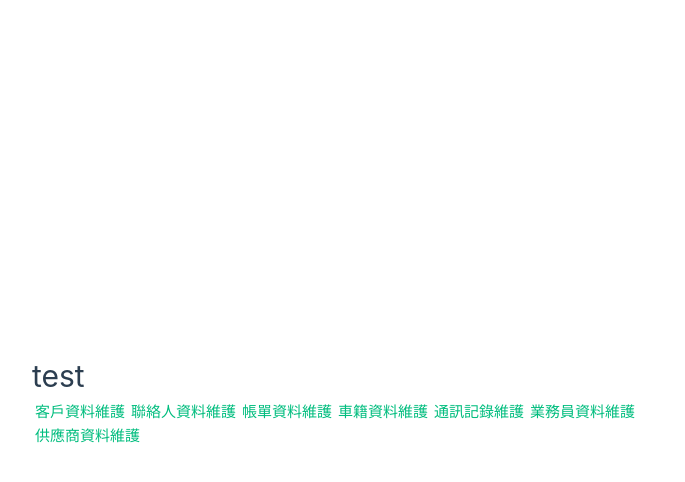
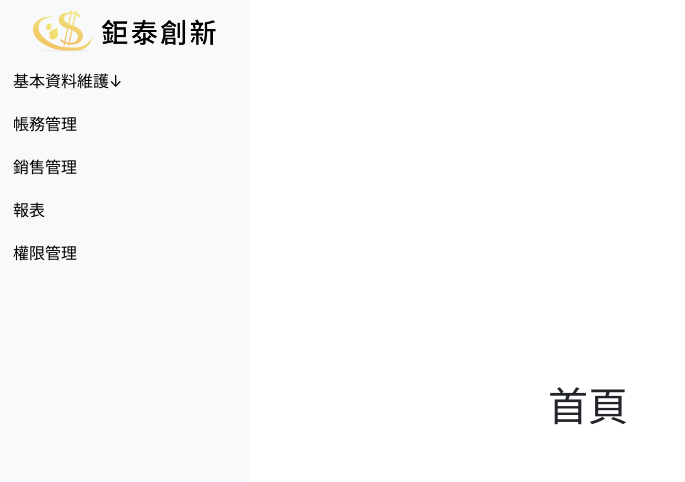
Before and after one commit to mitwitCTC/G-Tai, a Vue app: page / in a window 1280 px wide. Shown: the top 482 px of the page, without its empty margins (0-685 px from the left). Built offline with nearby package versions, Linux system fonts and the light colour scheme.

Commit message:
2024_07_12_ Jason add logo

```diff
--- a/package.json
+++ b/package.json
@@ -11,7 +11,10 @@
   },
   "dependencies": {
     "axios": "^1.7.2",
+    "bootstrap": "^5.3.3",
+    "jquery": "^3.7.1",
     "pinia": "^2.1.7",
+    "popper.js": "^1.16.1",
     "vue": "^3.4.29",
     "vue-axios": "^3.5.2",
     "vue-router": "^4.3.3"
--- a/src/App.vue
+++ b/src/App.vue
@@ -1,11 +1,90 @@
 <script setup>
-import { RouterView } from 'vue-router'
+import { RouterView, useRouter, useRoute } from 'vue-router';
+
+const router = useRouter();
+const route = useRoute();
+
+const goTo = (path) => {
+  if (route.path !== path) {
+    router.push(path);
+  } else {
+    console.log('已在當前路徑，無須前往');
+  }
+};
 </script>
 
 <template>
-  <RouterView />
+  <div class="d-flex">
+    <!-- 側欄 -->
+    <div class="bg-light border-right" id="sidebar-wrapper">
+      <div class="sidebar-heading">
+    <img src="@/assets/logo.png" alt="Logo" class="img-fluid" @click="goTo('/')" />
+    </div>
+      <div class="list-group list-group-flush">
+        <button class="btn btn-light w-100 text-start" data-bs-toggle="collapse" href="#collapseExample1" role="button" aria-expanded="false" aria-controls="collapseExample1">
+          基本資料維護↓
+        </button>
+        <div class="collapse" id="collapseExample1">
+          <button class="btn btn-light w-100 text-start custom-color" @click="() => goTo('/basic-info/customer')">客戶資料維護</button>
+          <button class="btn btn-light w-100 text-start custom-color" @click="() => goTo('/basic-info/contact')">聯絡人資料維護</button>
+          <button class="btn btn-light w-100 text-start custom-color" @click="() => goTo('/basic-info/bill')">帳單資料維護</button>
+          <button class="btn btn-light w-100 text-start custom-color" @click="() => goTo('/basic-info/vehicle')">車籍資料維護</button>
+          <button class="btn btn-light w-100 text-start custom-color" @click="() => goTo('/basic-info/communication-records')">通訊紀錄維護</button>
+          <button class="btn btn-light w-100 text-start custom-color" @click="() => goTo('/basic-info/salesperson')">業務員資料維護</button>
+          <button class="btn btn-light w-100 text-start custom-color" @click="() => goTo('/basic-info/supplier')">供應商資料維護</button>
+        </div>
+        <button class="btn btn-light w-100 text-start" @click="() => goTo('/basic-info/FinanceManagement')">帳務管理</button>
+        <button class="btn btn-light w-100 text-start" @click="() => goTo('/basic-info/SalesControl')">銷售管理</button>
+        <button class="btn btn-light w-100 text-start" @click="() => goTo('/basic-info/ReportManagement')">報表</button>
+        <button class="btn btn-light w-100 text-start" @click="() => goTo('/basic-info/AccessControl')">權限管理</button>
+      </div>
+    </div>
+
+    <!-- 内容区域 -->
+    <div class="container-fluid">
+      <RouterView />
+    </div>
+  </div>
 </template>
 
 <style scoped>
+#sidebar-wrapper {
+  width: 250px;
+  position: fixed;
+  top: 0;
+  left: 0;
+  height: 100%;
+  overflow-y: auto;
+}
+
+.sidebar-heading img {
+  cursor: pointer;
+}
+
+.container-fluid {
+  margin-left: 250px;
+  padding-top: 20px;
+}
+
+.sidebar-heading {
+  padding: 10px;
+  text-align: center;
+}
+
+.img-fluid {
+  max-width: 80%;
+  height: auto;
+}
+
+.btn {
+  margin-bottom: 5px;
+}
+
+.custom-color {
+  background-color: #faca2a;
+}
+.custom-color:hover {
+  background-color: #be4e04;
+}
 
 </style>
--- a/src/components/TheWelcome.vue
+++ /dev/null
@@ -1,20 +0,0 @@
-<template>
-  <h1>{{ text }}</h1>
-  <routerLink to="basic-info/customer">客戶資料維護</routerLink>
-  <routerLink to="basic-info/contact">聯絡人資料維護</routerLink>
-  <routerLink to="basic-info/bill">帳單資料維護</routerLink>
-  <routerLink to="basic-info/vehicle">車籍資料維護</routerLink>
-  <routerLink to="basic-info/communication-records">通訊記錄維護</routerLink>
-  <routerLink to="basic-info/salesperson">業務員資料維護</routerLink>
-  <routerLink to="basic-info/supplier">供應商資料維護</routerLink>
-</template>
-
-<script>
-export default {
-  data() {
-    return {
-      text: "test",
-    };
-  },
-};
-</script>
--- a/src/router/index.js
+++ b/src/router/index.js
@@ -19,9 +19,9 @@ const router = createRouter({
       children: [
         {
           path: 'customer',
-          name: '客戶資料維護',
+          name: '基本資料維護',
           component: () => import('@/views/basic-info/CustomerView.vue'),
-          meta: {title: '客戶資料'}
+          meta: {title: '基本資料維護'}
         },
         {
           path: 'contact',
@@ -59,6 +59,30 @@ const router = createRouter({
           component: () => import('@/views/basic-info/SupplierView.vue'),
           meta: {title: '供應商資料'}
         },
+        {
+          path: 'FinanceManagement',
+          name: '帳務管理',
+          component: () => import('@/views/basic-info/FinanceManagement.vue'),
+          meta: {title: '帳務管理'}
+        },
+        {
+          path: 'SalesControl',
+          name: '銷售管理',
+          component: () => import('@/views/basic-info/SalesControl.vue'),
+          meta: {title: '銷售管理'}
+        },
+        {
+          path: 'ReportManagement',
+          name: '報表',
+          component: () => import('@/views/basic-info/ReportManagement.vue'),
+          meta: {title: '報表'}
+        },
+        {
+          path: 'AccessControl',
+          name: '權限管理',
+          component: () => import('@/views/basic-info/AccessControl.vue'),
+          meta: {title: '供應權限管理商資料'}
+        },
       ]
     }
   ]
--- a/src/views/HomeView.vue
+++ b/src/views/HomeView.vue
@@ -1,9 +1,13 @@
-<script setup>
-import TheWelcome from '../components/TheWelcome.vue'
+<template>
+  <h1>{{ text }}</h1>
+</template>
+
+<script>
+export default {
+  data() {
+    return {
+      text: "首頁",
+    };
+  },
+};
 </script>
-
-<template>
-  <main>
-    <TheWelcome />
-  </main>
-</template>
--- /dev/null
+++ b/src/views/basic-info/AccessControl.vue
@@ -0,0 +1,3 @@
+<template>
+    {{ pageTitle }}
+</template>
--- /dev/null
+++ b/src/views/basic-info/FinanceManagement.vue
@@ -0,0 +1,3 @@
+<template>
+    {{ pageTitle }}
+</template>
--- /dev/null
+++ b/src/views/basic-info/ReportManagement.vue
@@ -0,0 +1,3 @@
+<template>
+    {{ pageTitle }}
+</template>
--- /dev/null
+++ b/src/views/basic-info/SalesControl.vue
@@ -0,0 +1,3 @@
+<template>
+    {{ pageTitle }}
+</template>
```
Also changed, not shown: src/main.js (+7 -1 lines), 1 other file (tests, documents, lock files or other folders).
